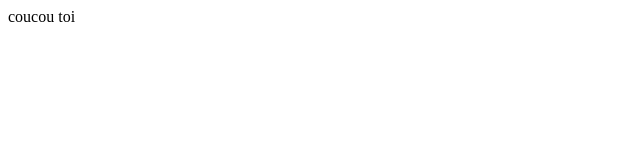
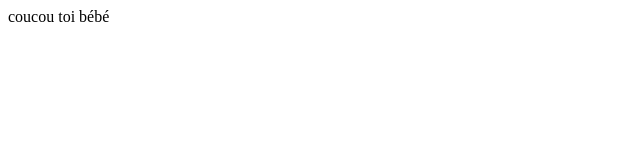
Before and after one commit to Jonah-Harivelona/git-teste, a plain HTML site: page index.html in a window 1280 px wide. Shown: the full height of the page, 0-640 px from the left. Drawn offline with Linux system fonts and the light colour scheme.

Commit message:
Update index.html

```diff
--- a/index.html
+++ b/index.html
@@ -6,6 +6,6 @@
     <title>Document</title>
 </head>
 <body>
-    coucou toi
+    coucou toi bébé
 </body>
 </html>
```
